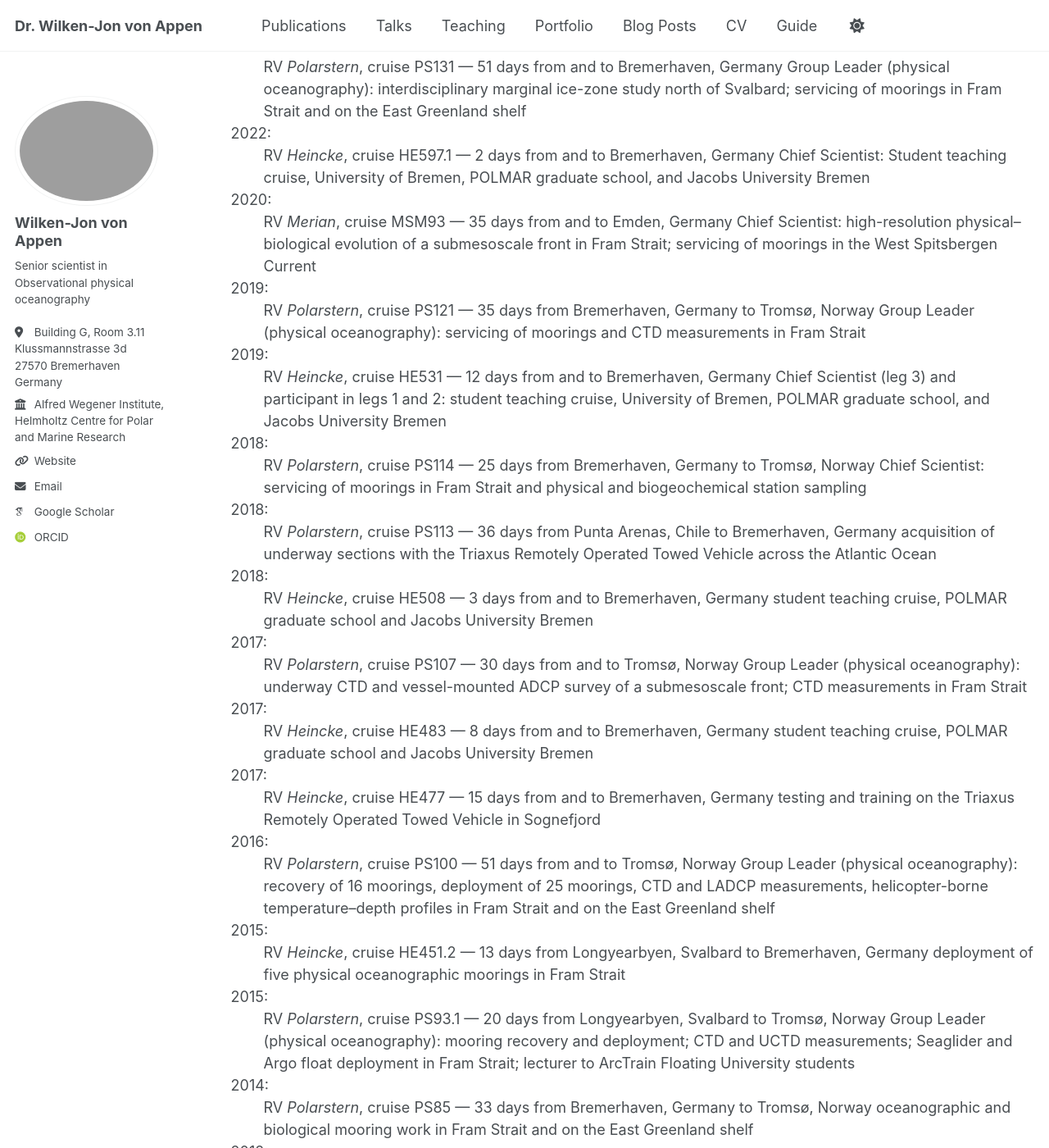
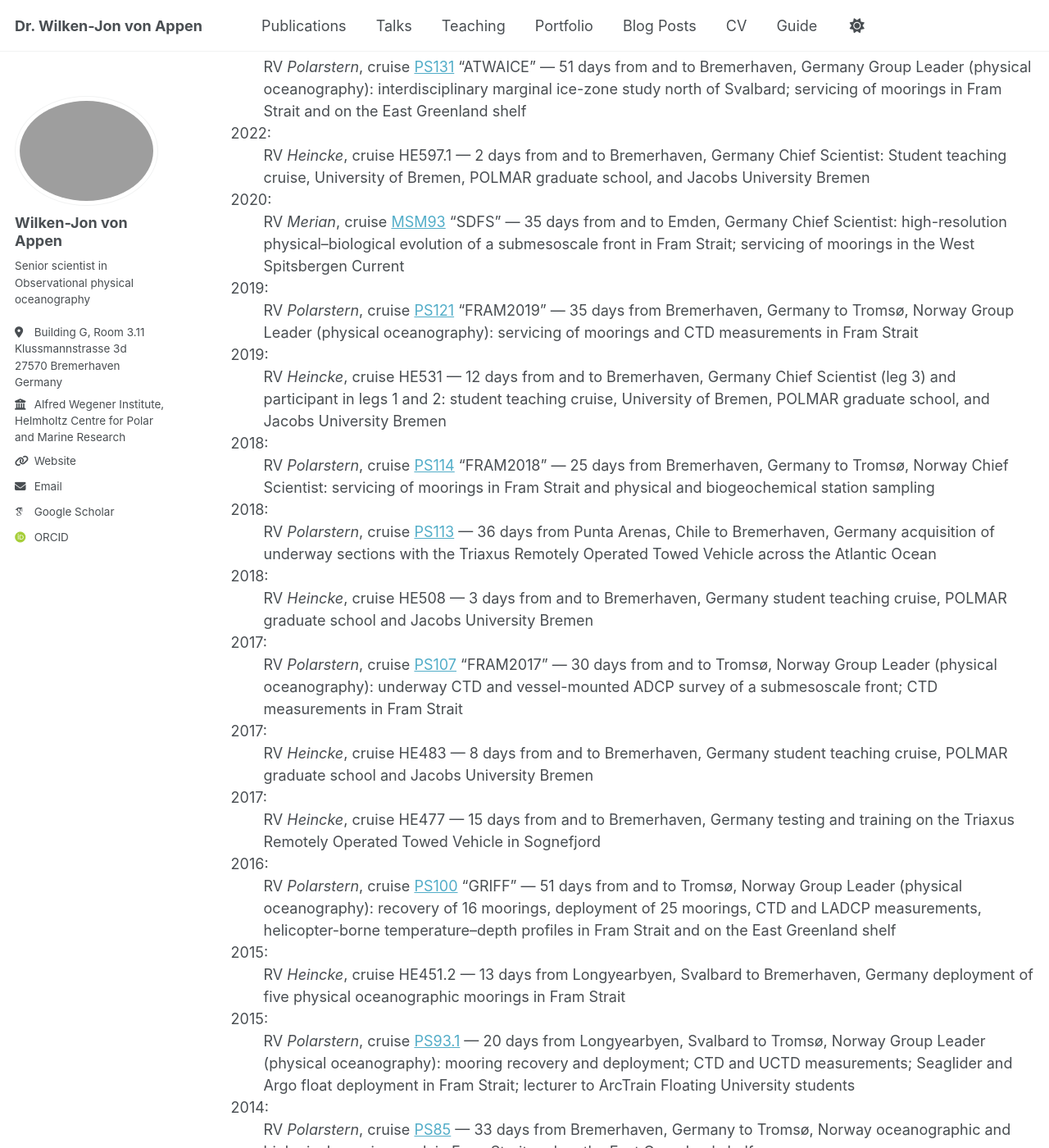
Before and after one commit to wjvappen/wjvappen, a Jekyll site: the page built from _pages/cv.md, in a window 1280 px wide and 1400 px high, scrolled down 6501 px. Shown: the whole window at 82% size. Built offline with Jekyll 4.4.1, drawn with Linux system fonts in a browser that asks for light colours; some web fonts are replaced; a script bundle is joined from its source files by our own code; library files that are not in the unit come from our copies; some of the changed text lies outside the part shown.

Commit message:
Update cv.md

```diff
--- a/_pages/cv.md
+++ b/_pages/cv.md
@@ -323,12 +323,12 @@ Chief Scientist: Student teaching cruise, University of Bremen
 Chief Scientist: Student teaching cruise, University of Bremen
 
 2022:
-: RV _Polarstern_, cruise PS133.1 — 48 days from Cape Town, South Africa to Punta Arenas, Chile
+: RV _Polarstern_, cruise [PS133.1](https://doi.org/10.57738/BzPM_0774_2023) "Island Impact" — 48 days from Cape Town, South Africa to Punta Arenas, Chile
 Group Leader (physical oceanography):
 high-resolution sections across the Antarctic Circumpolar Current
 
 2022:
-: RV _Polarstern_, cruise PS131 — 51 days from and to Bremerhaven, Germany
+: RV _Polarstern_, cruise [PS131](https://doi.org/10.57738/BzPM_0770_2023) "ATWAICE" — 51 days from and to Bremerhaven, Germany
 Group Leader (physical oceanography):
 interdisciplinary marginal ice-zone study north of Svalbard;
 servicing of moorings in Fram Strait and on the East Greenland shelf
@@ -339,13 +339,13 @@ Chief Scientist: Student teaching cruise, University of Bremen,
 POLMAR graduate school, and Jacobs University Bremen
 
 2020:
-: RV _Merian_, cruise MSM93 — 35 days from and to Emden, Germany
+: RV _Merian_, cruise [MSM93](https://doi.org/10.48433/cr_msm93) "SDFS" — 35 days from and to Emden, Germany
 Chief Scientist:
 high-resolution physical–biological evolution of a submesoscale front in Fram Strait;
 servicing of moorings in the West Spitsbergen Current
 
 2019:
-: RV _Polarstern_, cruise PS121 — 35 days from Bremerhaven, Germany to Tromsø, Norway
+: RV _Polarstern_, cruise [PS121](https://doi.org/10.2312/BzPM_0738_2020) "FRAM2019" — 35 days from Bremerhaven, Germany to Tromsø, Norway
 Group Leader (physical oceanography):
 servicing of moorings and CTD measurements in Fram Strait
 
@@ -356,12 +356,12 @@ student teaching cruise, University of Bremen, POLMAR graduate school,
 and Jacobs University Bremen
 
 2018:
-: RV _Polarstern_, cruise PS114 — 25 days from Bremerhaven, Germany to Tromsø, Norway
+: RV _Polarstern_, cruise [PS114](https://doi.org/10.2312/BzPM_0723_2018) "FRAM2018" — 25 days from Bremerhaven, Germany to Tromsø, Norway
 Chief Scientist:
 servicing of moorings in Fram Strait and physical and biogeochemical station sampling
 
 2018:
-: RV _Polarstern_, cruise PS113 — 36 days from Punta Arenas, Chile to Bremerhaven, Germany
+: RV _Polarstern_, cruise [PS113](https://doi.org/10.2312/BzPM_0724_2018) — 36 days from Punta Arenas, Chile to Bremerhaven, Germany
 acquisition of underway sections with the Triaxus Remotely Operated Towed Vehicle
 across the Atlantic Ocean
 
@@ -370,7 +370,7 @@ across the Atlantic Ocean
 student teaching cruise, POLMAR graduate school and Jacobs University Bremen
 
 2017:
-: RV _Polarstern_, cruise PS107 — 30 days from and to Tromsø, Norway
+: RV _Polarstern_, cruise [PS107](https://doi.org/10.2312/BzPM_0717_2018) "FRAM2017" — 30 days from and to Tromsø, Norway
 Group Leader (physical oceanography):
 underway CTD and vessel-mounted ADCP survey of a submesoscale front;
 CTD measurements in Fram Strait
@@ -384,7 +384,7 @@ student teaching cruise, POLMAR graduate school and Jacobs University Bremen
 testing and training on the Triaxus Remotely Operated Towed Vehicle in Sognefjord
 
 2016:
-: RV _Polarstern_, cruise PS100 — 51 days from and to Tromsø, Norway
+: RV _Polarstern_, cruise [PS100](https://doi.org/10.2312/BzPM_0705_2017) "GRIFF" — 51 days from and to Tromsø, Norway
 Group Leader (physical oceanography):
 recovery of 16 moorings, deployment of 25 moorings, CTD and LADCP measurements,
 helicopter-borne temperature–depth profiles in Fram Strait and on the East Greenland shelf
@@ -394,14 +394,14 @@ helicopter-borne temperature–depth profiles in Fram Strait and on the East Gre
 deployment of five physical oceanographic moorings in Fram Strait
 
 2015:
-: RV _Polarstern_, cruise PS93.1 — 20 days from Longyearbyen, Svalbard to Tromsø, Norway
+: RV _Polarstern_, cruise [PS93.1](https://doi.org/10.2312/BzPM_0695_2016) — 20 days from Longyearbyen, Svalbard to Tromsø, Norway
 Group Leader (physical oceanography):
 mooring recovery and deployment; CTD and UCTD measurements;
 Seaglider and Argo float deployment in Fram Strait;
 lecturer to ArcTrain Floating University students
 
 2014:
-: RV _Polarstern_, cruise PS85 — 33 days from Bremerhaven, Germany to Tromsø, Norway
+: RV _Polarstern_, cruise [PS85](https://doi.org/10.2312/BzPM_0687_2015) — 33 days from Bremerhaven, Germany to Tromsø, Norway
 oceanographic and biological mooring work in Fram Strait and on the East Greenland shelf
 
 2012:
```
Also changed, not shown: other parts of _pages/cv.md (+2 -2 lines).
